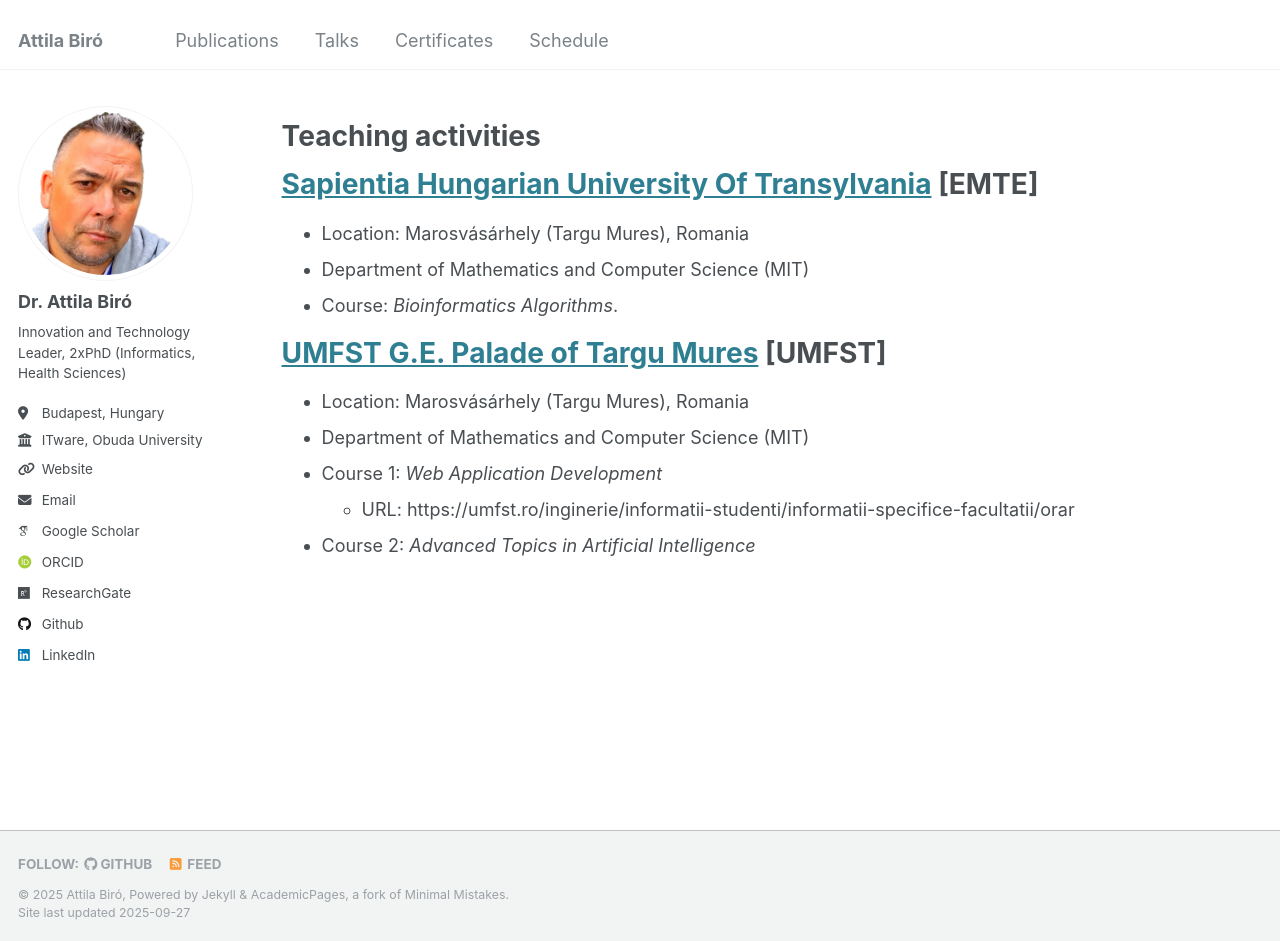
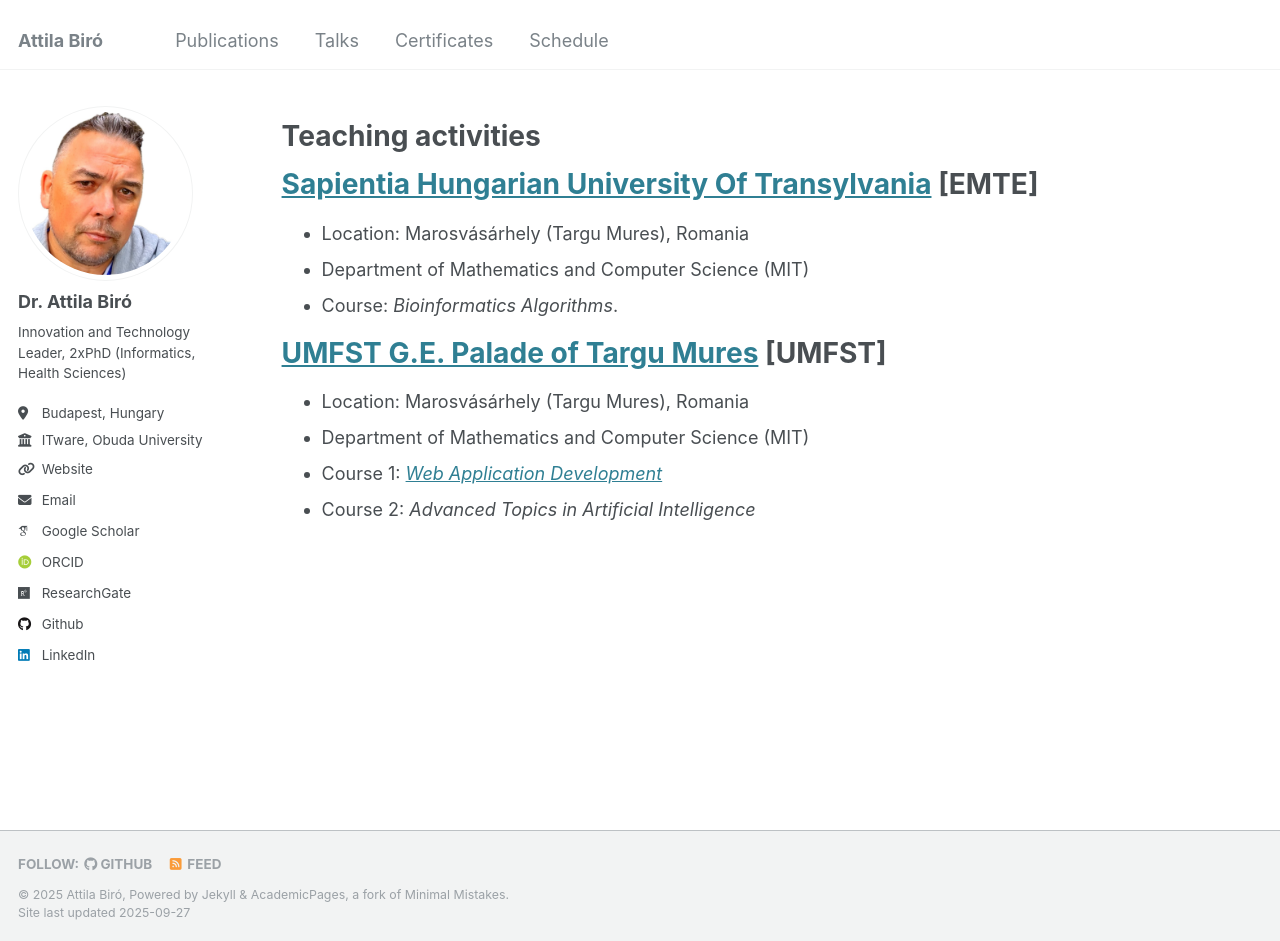
Before and after one commit to biroka/biroka.github.io, a Jekyll site: the page built from _pages/teaching.md, in a window 1280 px wide and 941 px high. Built offline with Jekyll 4.4.1, drawn with Linux system fonts in a browser that asks for light colours; some web fonts are replaced.

Commit message:
Update teaching.md

```diff
--- a/_pages/teaching.md
+++ b/_pages/teaching.md
@@ -16,6 +16,5 @@ Teaching activities
 # <a target="_new" href="https://www.umfst.ro/">UMFST G.E. Palade of Targu Mures</a> [UMFST]
 * Location: Marosvásárhely (Targu Mures), Romania
 * Department of Mathematics and Computer Science (MIT)
-* Course 1: _Web Application Development_
-  * URL: https://umfst.ro/inginerie/informatii-studenti/informatii-specifice-facultatii/orar
+* Course 1: <a target="_new" href="https://umfst.ro/inginerie/informatii-studenti/informatii-specifice-facultatii/orar">_Web Application Development_</a>
 * Course 2: _Advanced Topics in Artificial Intelligence_
```
